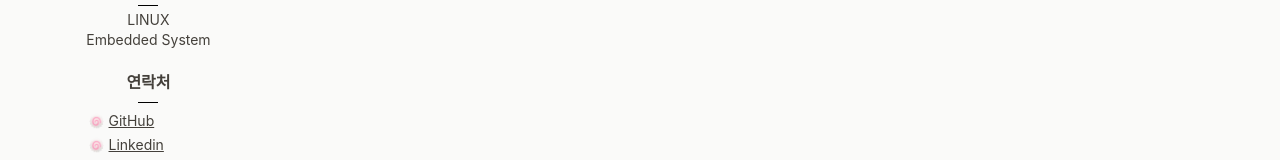
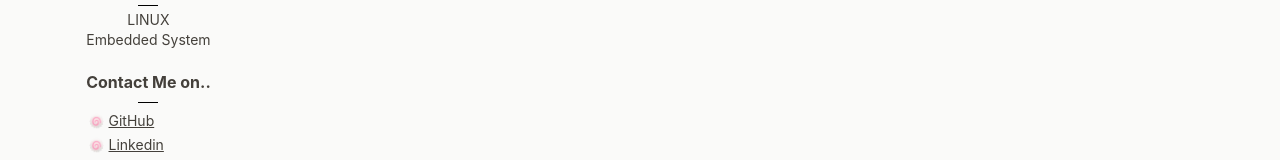
Before and after one commit to VIINIU/vini_blog, a Next.js app: page /post/1 in a window 1280 px wide. Shown: the part 338-498 px from the top of the page. Built offline with nearby package versions, Linux system fonts and the light colour scheme; no server answers; a web font is replaced by a local one.

Commit message:
left bar

```diff
--- a/app/components/LeftBar.tsx
+++ b/app/components/LeftBar.tsx
@@ -15,7 +15,6 @@ export default function LeftBar() {
         bg-transparent border-none shadow-none"
     >
       <div className="flex flex-col items-center text-center gap-5 w-full">
-        {/* 예전의 둥근 아치형 프로필 이미지 */}
         <div className="relative w-[130px] h-[130px] rounded-t-full overflow-hidden">
           <Image
             src={MyPic}
@@ -26,14 +25,12 @@ export default function LeftBar() {
           />
         </div>
 
-        {/* 집주인 섹션 */}
         <div className="flex flex-col items-center text-center gap-1 text-sm">
           <p className="text-base text-stone-850 font-bold">집주인</p>
           <p className="h-0 border-b-1 w-5 border-black"></p>
           <p>서유빈(Yubin Seo)</p>
         </div>
 
-        {/* 관심분야 섹션 */}
         <div className="flex flex-col items-center text-center gap-1 text-sm">
           <p className="text-base text-stone-850 font-bold">관심분야</p>
           <p className="h-0 border-b-1 w-5 border-black"></p>
@@ -46,9 +43,8 @@ export default function LeftBar() {
           </div>
         </div>
 
-        {/* 원래 텍스트 목록 및 custom-bullet 이미지 아이콘 복구 */}
         <div className="flex flex-col items-center text-left gap-2 text-sm">
-          <p className="text-base text-stone-850 font-bold text-center">연락처</p>
+          <p className="text-base text-stone-850 font-bold text-center">Contact Me on..</p>
           <p className="h-0 border-b-1 w-5 border-black text-center"></p>
           <div className="flex flex-col items-start text-sm gap-1 w-full pl-6">
             <ul className="custom-bullet">
```
